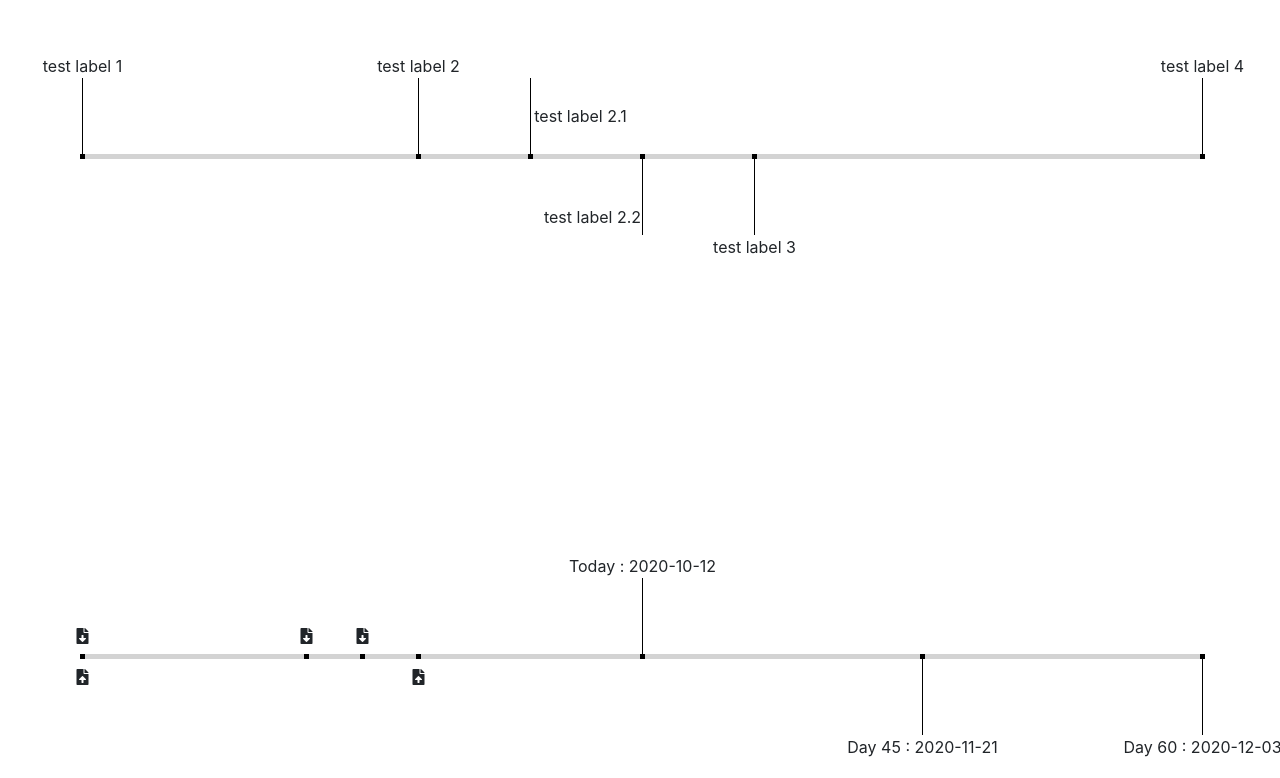
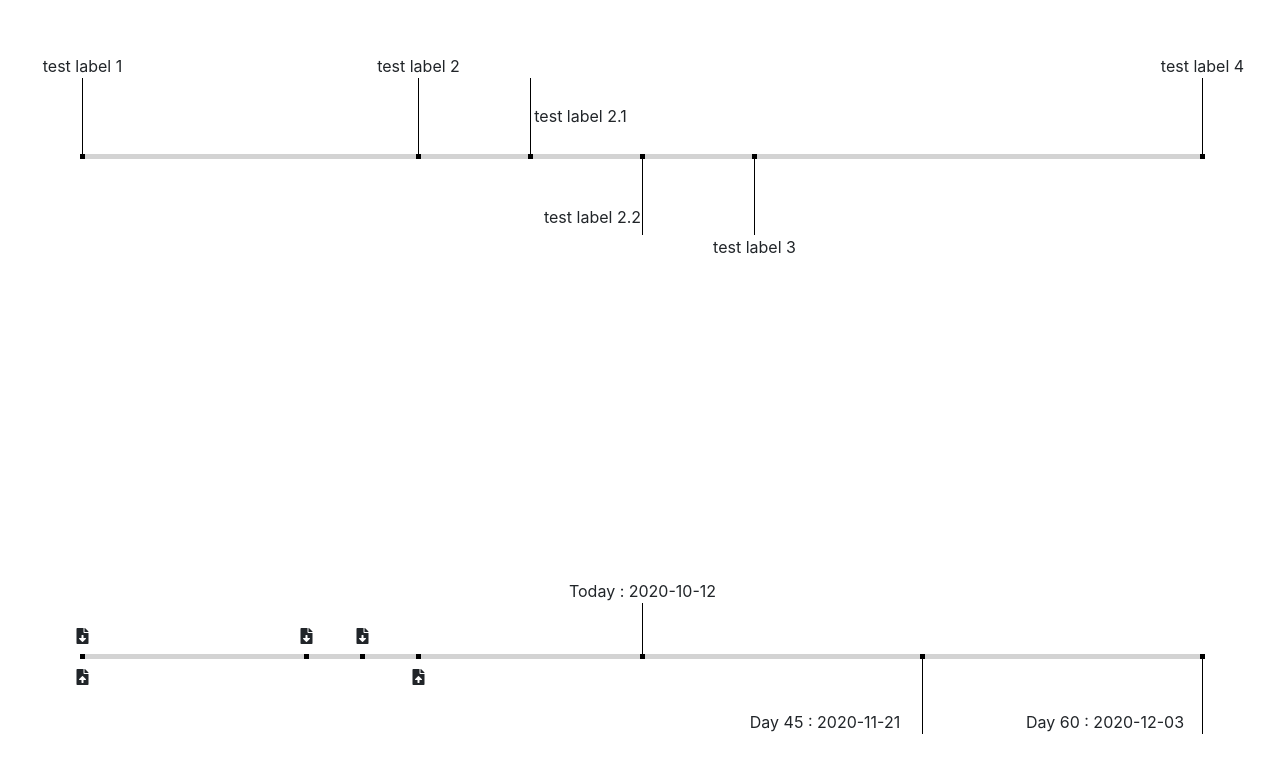
Before and after one commit to tlyau62/nx-timeline, a Vue app: page / in a window 1280 px wide. Shown: the part 174-952 px from the top of the page. Built offline with nearby package versions, Linux system fonts and the light colour scheme.

Commit message:
Add height

```diff
--- a/src/App.vue
+++ b/src/App.vue
@@ -111,7 +111,7 @@
         :offset-y="0"
         :progress="50"
         placement="top"
-        :height="100"
+        :height="75"
       >
         Today : 2020-10-12
       </NxTimelineLabel>
@@ -120,8 +120,8 @@
         :offset-x="0"
         :offset-y="0"
         :progress="(45 / 60) * 100"
-        placement="bottom"
-        :height="100"
+        placement="bottom-left"
+        :height="75"
       >
         Day 45 : 2020-11-21
       </NxTimelineLabel>
@@ -130,8 +130,8 @@
         :offset-x="0"
         :offset-y="0"
         :progress="100"
-        placement="bottom"
-        :height="100"
+        placement="bottom-left"
+        :height="75"
       >
         Day 60 : 2020-12-03
       </NxTimelineLabel>
```
